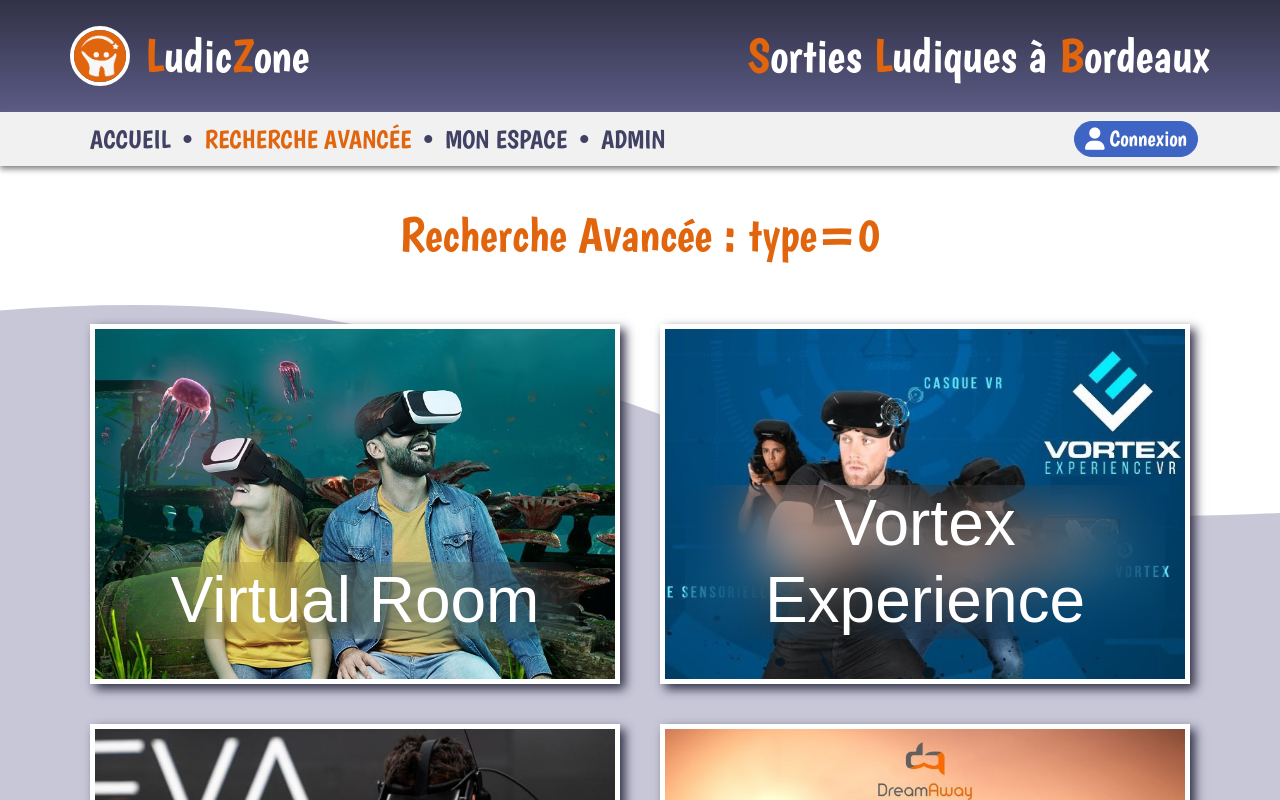
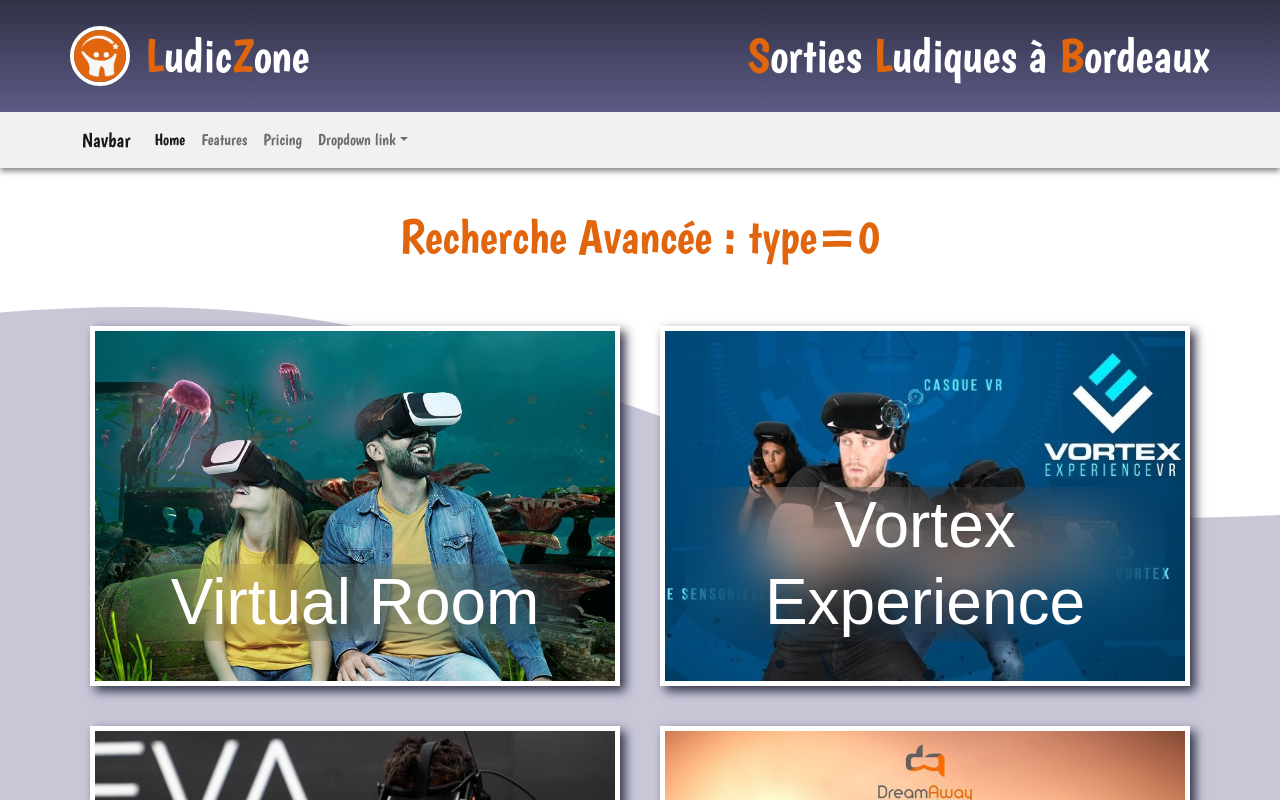
Before and after one commit to StephaneLP/ludiczone-react, a React (Create React App) app: page /search in a window 1280 px wide. Shown: the top 800 px of the page. Built offline with nearby package versions, Linux system fonts and the light colour scheme; a web font is replaced by a local one.

Commit message:
maj menu

```diff
--- a/src/layout/menu/Menu.jsx
+++ b/src/layout/menu/Menu.jsx
@@ -6,7 +6,7 @@
 
     return (
         <section className="container-fluid menu">
-            <div className="container d-flex d-row justify-content-between align-items-center">
+            {/* <div className="container d-flex d-row justify-content-between align-items-center">
                 <nav className="navbar navbar-expand-lg menu-navbar">
                     <button className="navbar-toggler" type="button" data-bs-toggle="collapse" data-bs-target="#navbarNavAltMarkup" aria-controls="navbarNavAltMarkup" aria-expanded="false" aria-label="Toggle navigation">
                         <span className="navbar-toggler-icon"></span>
@@ -19,7 +19,17 @@
                             <i className="fa-solid fa-circle" />
                             <a className="nav-link menu-link" href="#">MON ESPACE</a>
                             <i className="fa-solid fa-circle" />
-                            <a className="nav-link menu-link" href="#">ADMIN</a>
+                            <a className="nav-link menu-link dropdown-toggle" href="#">ADMIN</a>
+                            <div className="dropdown">
+                                <a className="nav-link dropdown-toggle" href="#" role="button" data-bs-toggle="dropdown" aria-expanded="false">
+                                ADMIN
+                                </a>
+                                <ul className="dropdown-menu">
+                                    <li><a className="dropdown-item" href="#">Action</a></li>
+                                    <li><a className="dropdown-item" href="#">Another action</a></li>
+                                    <li><a className="dropdown-item" href="#">Something else here</a></li>
+                                </ul>
+                            </div>
                         </div>
                     </div>
                 </nav>
@@ -27,8 +37,48 @@
                     <i className="fa-solid fa-user"></i>
                     <span>Connexion</span>
                 </button>
-            </div>
+            </div> */}
+
+                <nav className="navbar navbar-expand-lg bg-body-tertiary">
+                    <div className="container">
+                        <a className="navbar-brand" href="#">Navbar</a>
+                        <button className="navbar-toggler" type="button" data-bs-toggle="collapse" data-bs-target="#navbarNavDropdown" aria-controls="navbarNavDropdown" aria-expanded="false" aria-label="Toggle navigation">
+                        <span className="navbar-toggler-icon"></span>
+                        </button>
+                        <div className="collapse navbar-collapse" id="navbarNavDropdown">
+                        <ul className="navbar-nav">
+                            <li className="nav-item">
+                            <a className="nav-link active" aria-current="page" href="#">Home</a>
+                            </li>
+                            <li className="nav-item">
+                            <a className="nav-link" href="#">Features</a>
+                            </li>
+                            <li className="nav-item">
+                            <a className="nav-link" href="#">Pricing</a>
+                            </li>
+                            <li className="nav-item dropdown">
+                            <a className="nav-link dropdown-toggle" href="#" role="button" data-bs-toggle="dropdown" aria-expanded="false">
+                                Dropdown link
+                            </a>
+                            <ul className="dropdown-menu">
+                                <li><a className="dropdown-item" href="#">Action</a></li>
+                                <li><a className="dropdown-item" href="#">Another action</a></li>
+                                <li><a className="dropdown-item" href="#">Something else here</a></li>
+                            </ul>
+                            </li>
+                        </ul>
+                        </div>
+                    </div>
+                </nav>
+
+
+
         </section>
+
+
+
+
+
     )
 }
 
--- /dev/null
+++ b/src/layout/menu/menu copy.scss
@@ -0,0 +1,57 @@
+@import "../../styles/utils/utils";
+
+.menu {
+    padding: 0;
+    box-shadow: 0 3px 6px $shadow;
+    background-color: $menuBgColor;
+    position: sticky;
+    top: 0;
+    left: 0;
+    z-index: 1;
+
+    .menu-navbar {
+        font-size: 1.6rem;
+        padding: 0;
+
+        .menu-link {
+            color: $baseFontColorLight1;
+            transition: all 0.4s ease-out;
+        }
+
+        .menu-link:hover {
+            color:$secondaryFontColor
+        }
+
+        .actif {
+            color:$secondaryFontColor
+        }
+
+        i {
+            color: $baseFontColorLight1;
+            font-size: 0.5rem;
+            margin: 0 5px;
+        }
+    }
+
+    .btn-connect {
+        color: $menuBtnFontColor;
+        background-color: $menuBtnBgColor;
+        border: 1px solid $menuBtnBorderColor;
+        border-radius: 20px;
+        padding: 0 10px;
+        margin: 3px 0;
+        font-size: 1.4rem;
+        cursor: pointer;
+        transition: all 0.2s ease-out;
+
+        i {
+            margin-right: 5px
+        }
+
+        &:hover {
+            color: $menuBtnBgColor;
+            background-color: $menuBtnFontColor;
+        }
+    }
+
+}
--- a/src/pages/home/Home.jsx
+++ b/src/pages/home/Home.jsx
@@ -2,7 +2,11 @@
 import HomeBandeau from "./components/HomeBandeau"
 import HomeTypeSortie from "./components/HomeTypeSortie"
 
+import { useEffect, useState } from "react"
+
 const Home = () => {
+    useEffect(() => window.scrollTo(0,0),[])
+
     return (
         <main>
             <Menu />
--- a/src/pages/search/Search.jsx
+++ b/src/pages/search/Search.jsx
@@ -2,10 +2,13 @@
 import SearchResult from "./components/SearchResult"
 
 import { useParams, useLocation } from 'react-router-dom'
+import { useEffect, useState } from "react"
 
 const Search = () => {
     const location = useLocation()
     const type = (location.state===null ? 0 : location.state.type)
+
+    useEffect(() => window.scrollTo(0,0),[])
 
     return (
         <main>
```
